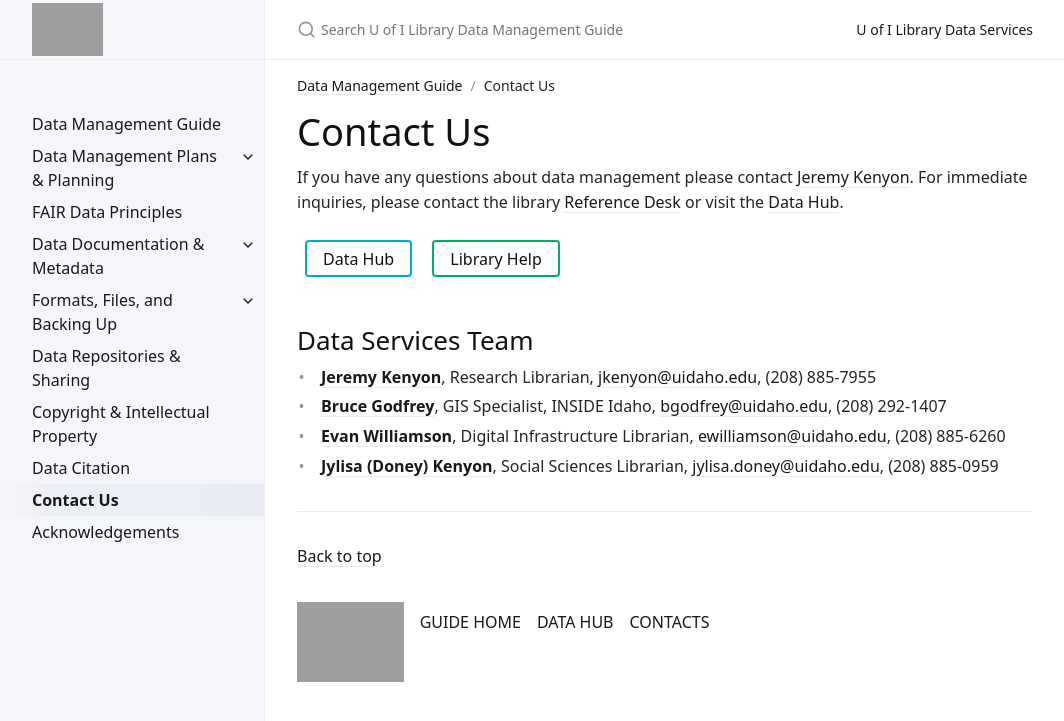
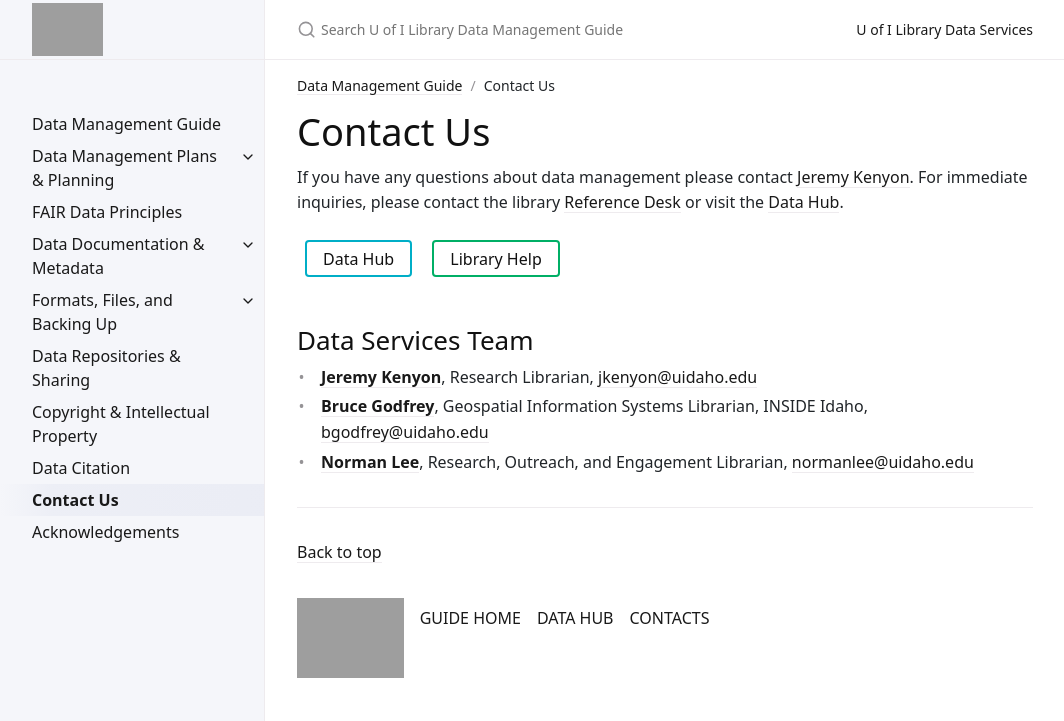
Before and after one commit to uidaholib/data-management-guide, a Jekyll site: the page built from guide/contact.md, in a window 1280 px wide. Shown: the top 721 px of the page, without its empty margins (107-1171 px from the left). Built offline with Jekyll 4.4.1, drawn with Linux system fonts in a browser that asks for light colours.

Commit message:
update contacts

```diff
--- a/guide/contact.md
+++ b/guide/contact.md
@@ -13,7 +13,6 @@ For immediate inquiries, please contact the library [Reference Desk](https://www
 
 ## Data Services Team
 
-- [**Jeremy Kenyon**](https://www.lib.uidaho.edu/about/people/jkenyon.html), Research Librarian, <jkenyon@uidaho.edu>, (208) 885-7955
-- [**Bruce Godfrey**](https://www.lib.uidaho.edu/about/people/bgodfrey.html), GIS Specialist, INSIDE Idaho, <bgodfrey@uidaho.edu>, (208) 292-1407
-- [**Evan Williamson**](https://www.lib.uidaho.edu/about/people/ewilliamson.html), Digital Infrastructure Librarian, <ewilliamson@uidaho.edu>, (208) 885-6260
-- [**Jylisa (Doney) Kenyon**](https://www.lib.uidaho.edu/about/people/jylisadoney.html), Social Sciences Librarian, <jylisa.doney@uidaho.edu>, (208) 885-0959
+- [**Jeremy Kenyon**](https://www.lib.uidaho.edu/about/people/jkenyon.html), Research Librarian, <jkenyon@uidaho.edu>
+- [**Bruce Godfrey**](https://www.lib.uidaho.edu/about/people/bgodfrey.html), Geospatial Information Systems Librarian, INSIDE Idaho, <bgodfrey@uidaho.edu>
+- [**Norman Lee**](https://www.lib.uidaho.edu/about/people/normanlee.html), Research, Outreach, and Engagement Librarian, <normanlee@uidaho.edu>
```
